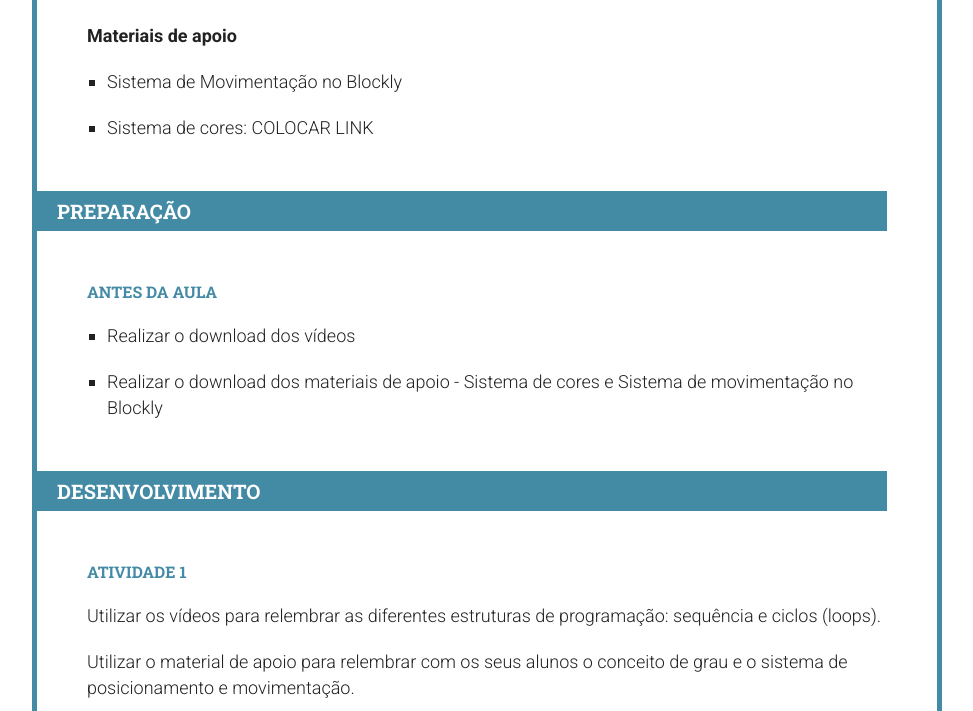
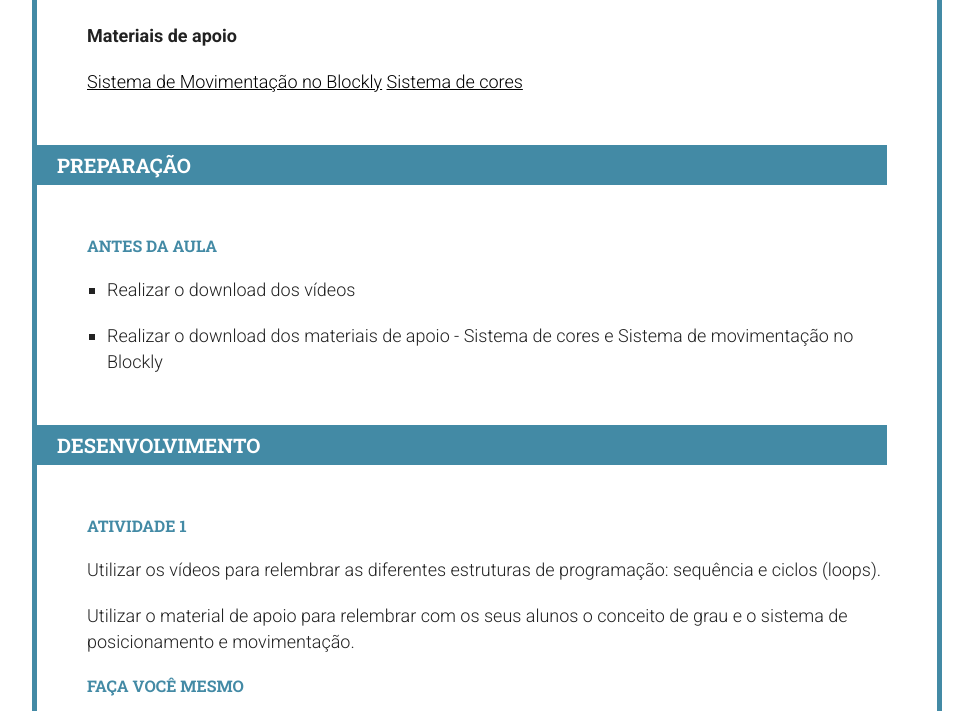
Before and after one commit to Programae/blocos, a Jekyll site: the page built from _posts/2015-01-01-aula10.md, in a window 1280 px wide and 900 px high, scrolled down 4382 px, cut to the strip 189-900 px from the top of the window. Shown: the whole strip, without its empty margins (153-1126 px from the left). Built offline with Jekyll 4.4.1, drawn with Linux system fonts in a browser that asks for light colours; nearby versions of some CDN libraries; library files that are not in the unit come from our copies.

Commit message:
Atualização links aula 10

```diff
--- a/_posts/2015-01-01-aula10.md
+++ b/_posts/2015-01-01-aula10.md
@@ -55,8 +55,8 @@ tags: [scratch, codeorg, programaê, tutorial]
 
 **Materiais de apoio**
 
- - Sistema de Movimentação no Blockly
- - Sistema de cores: COLOCAR LINK
+[Sistema de Movimentação no Blockly](/blocos/pdf/Sistemademoviventacao-blockly.pdf)
+[Sistema de cores](/blocos/pdf/cores.pdf)
 
 
 ## Preparação
```
